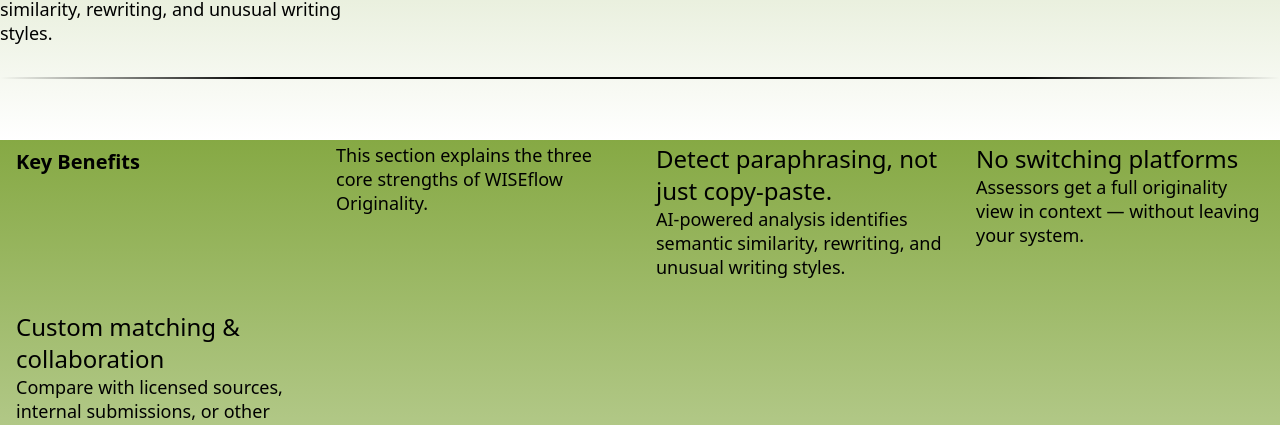
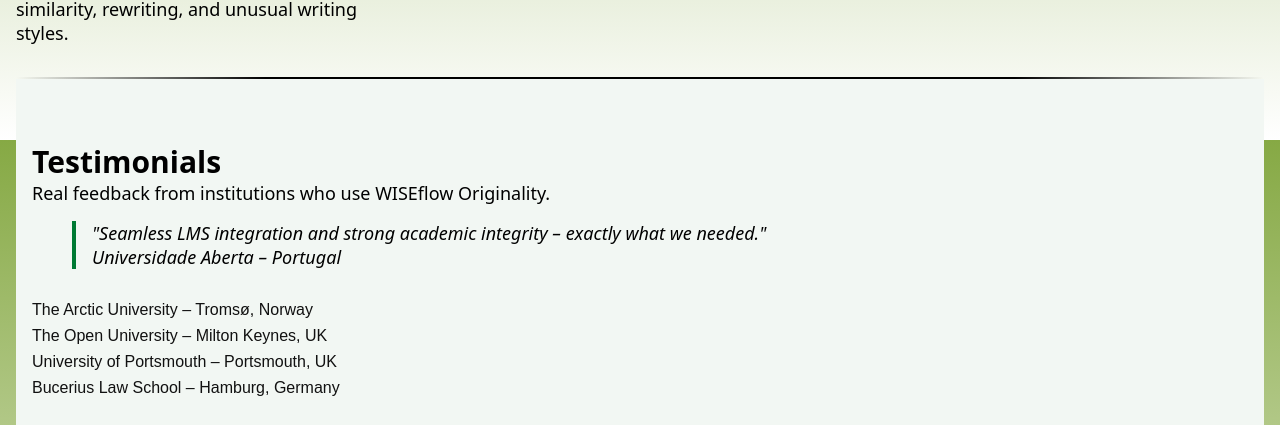
Before and after one commit to Rafy01/uniwise_originality, a React (Vite) app: page / in a window 1280 px wide. Shown: the part 660-1085 px from the top of the page. Built offline with nearby package versions, Linux system fonts and the light colour scheme.

Commit message:
refactor: remove redundant Features section from Originality page layout

```diff
--- a/src/Pages/Originality/Originality.tsx
+++ b/src/Pages/Originality/Originality.tsx
@@ -62,49 +62,8 @@
             </div>
           </div>
         </section>
-        <Usp />
-        <SectionSplitter />
-        {/* Features Section */}
         <div className="body">
-          <section
-            className="features"
-            aria-labelledby="features-title"
-            aria-describedby="features-desc"
-            tabIndex={0}
-          >
-            <Typography variant="h2" id="features-title">
-              Key Benefits
-            </Typography>
-            <Typography variant="body" id="features-desc">
-              This section explains the three core strengths of WISEflow
-              Originality.
-            </Typography>
-            <div>
-              <Typography variant="h3">
-                Detect paraphrasing, not just copy-paste.
-              </Typography>
-              <Typography variant="body">
-                AI-powered analysis identifies semantic similarity, rewriting,
-                and unusual writing styles.
-              </Typography>
-            </div>
-            <div>
-              <Typography variant="h3">No switching platforms</Typography>
-              <Typography variant="body">
-                Assessors get a full originality view in context — without
-                leaving your system.
-              </Typography>
-            </div>
-            <div>
-              <Typography variant="h3">
-                Custom matching & collaboration
-              </Typography>
-              <Typography variant="body">
-                Compare with licensed sources, internal submissions, or other
-                institutions — all within one workflow.
-              </Typography>
-            </div>
-          </section>
+          <Usp />
           <SectionSplitter />
 
           {/* Testimonials Section */}
```
